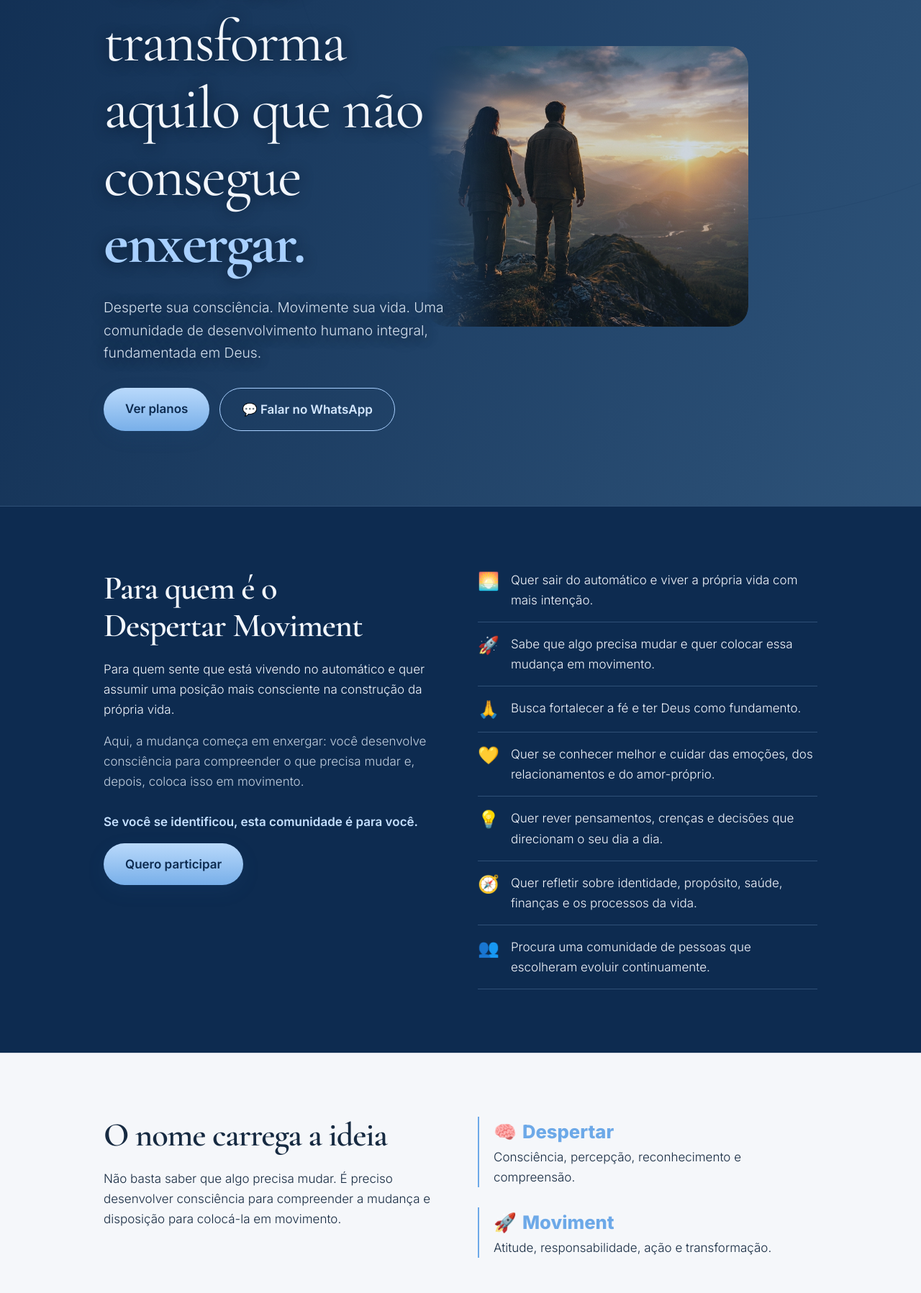
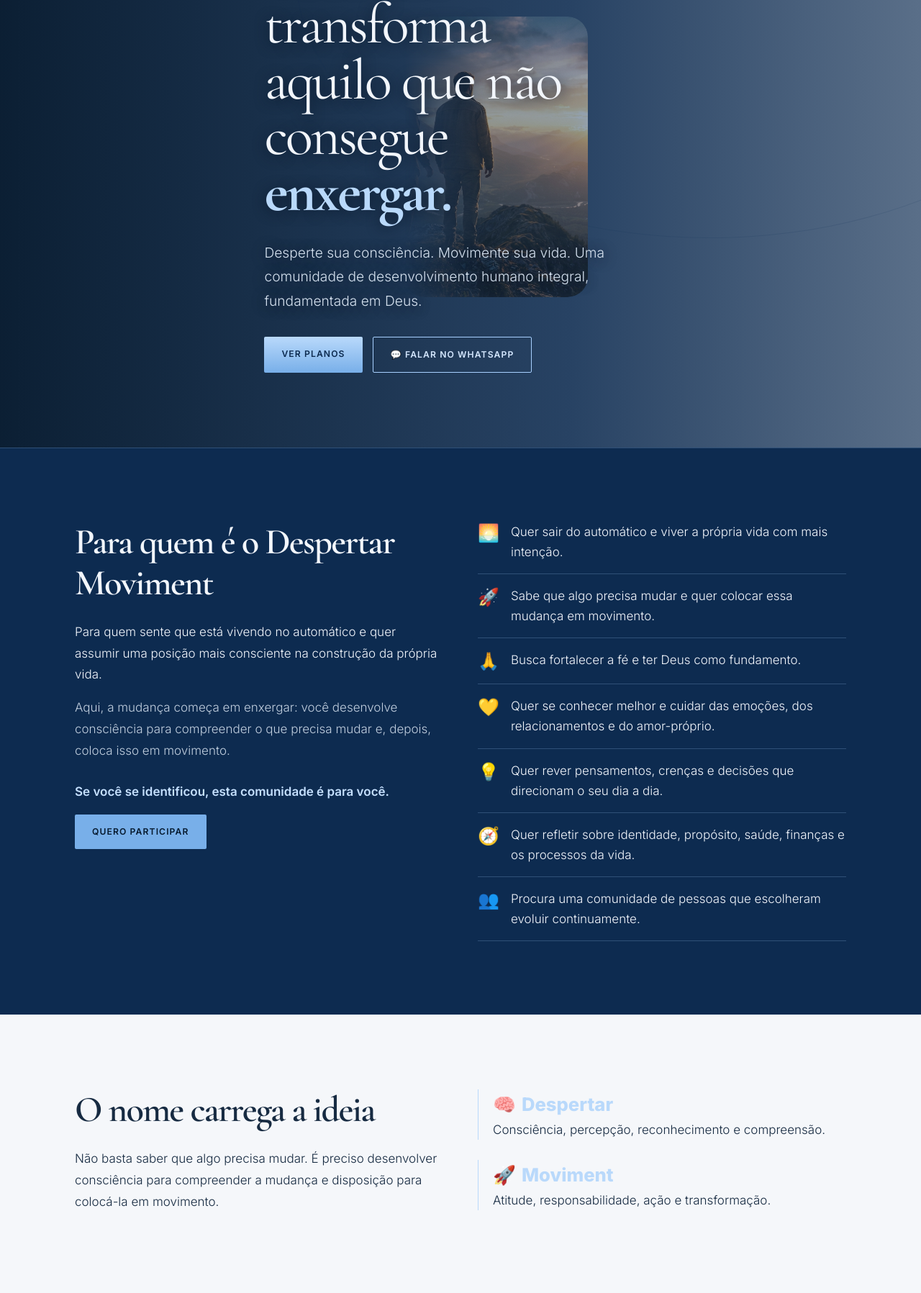
Before and after one commit to despertarmovementbrasil-svg/despetarmovement, a plain HTML site: page index.html in a window 1280 px wide. Shown: the part 243-2040 px from the top of the page at 72% size. Drawn offline with nearby package versions, Linux system fonts and the light colour scheme.

Commit message:
Modelar landing page com padrão editorial inspirado no Clax Club

```diff
--- a/index.html
+++ b/index.html
@@ -160,6 +160,22 @@ footer{background:#0d2b50;color:#c0cede;border-color:rgba(168,208,255,.22)}
 .btn.ghost{background:transparent;color:var(--gold2);border-color:var(--gold2)}
 @media(max-width:760px){main>section:nth-of-type(even):not(.hero):not(.statement):not(.final){background:#0d2b50}}
 
+/* Modelagem editorial inspirada na referência Clax Club — identidade Despertar */
+:root{--navy:#0d2b50;--navy-deep:#071b30;--paper:#f2f0e7;--ink:#172b42;--accent:#78afe9;--accent-light:#b9d9fb}
+section{padding:clamp(68px,8vw,112px) 0}.wrap{max-width:1120px}
+h1,h2,h3{letter-spacing:-.035em}h2{max-width:22ch;font-size:clamp(2rem,4vw,3.15rem);margin-bottom:26px}p{line-height:1.75}
+.btn{border-radius:2px;text-transform:uppercase;letter-spacing:.09em;font-size:.76rem;padding:14px 24px;box-shadow:none;background:var(--accent);color:var(--navy-deep);transition:transform .2s,filter .2s}.btn:hover{transform:translateY(-2px);filter:brightness(1.08)}
+.btn.ghost{border-radius:2px;border-color:var(--accent);color:var(--accent);background:transparent}
+header.top{background:rgba(7,27,48,.96);border-color:rgba(185,217,251,.15)}.brand{letter-spacing:.12em;font-size:.9rem}.brand span{color:var(--accent)}
+.hero{min-height:520px;display:flex;align-items:center;background:linear-gradient(90deg,rgba(7,27,48,.98),rgba(13,43,80,.88) 62%,rgba(13,43,80,.65))}.hero h1{max-width:13ch;font-size:clamp(2.8rem,6.2vw,5.4rem);line-height:.98}.hero h1 b{color:var(--accent-light)}.hero-image{opacity:.5;mask-image:linear-gradient(90deg,transparent,#000 45%)}
+main>section:nth-of-type(2),main>section:nth-of-type(6),main>section:nth-of-type(9),main>section:nth-of-type(11){background:var(--paper);color:var(--ink);--cream:var(--ink);--mute:#647386;--line:rgba(23,43,66,.15);--gold:#477fb9;--gold2:#477fb9;--blue:#477fb9}
+main>section:nth-of-type(3),main>section:nth-of-type(5),main>section:nth-of-type(7),main>section:nth-of-type(10){background:var(--navy-deep);color:#f2f6fc;--cream:#f2f6fc;--mute:#b9c9da;--line:rgba(185,217,251,.17);--gold:var(--accent-light);--gold2:var(--accent-light);--blue:var(--accent)}
+main>section:nth-of-type(4),main>section:nth-of-type(8){background:var(--navy);color:#f2f6fc;--cream:#f2f6fc;--mute:#c0cede;--line:rgba(185,217,251,.2);--gold:var(--accent-light);--gold2:var(--accent-light);--blue:var(--accent)}
+.pillars{border-radius:3px}.pillars div{border-radius:0}.pillars h3{font-size:1.45rem}.word{border-left-width:1px}
+.plan{border-radius:3px;border-color:var(--line);background:rgba(13,43,80,.025)}.plan.best{border:1px solid var(--blue);background:rgba(109,169,232,.12)}.plan .btn{margin-top:10px}.save{border-radius:2px}
+details{padding:20px 0}summary{font-family:"Cormorant Garamond",Georgia,serif;font-size:1.25rem}.gallery{gap:16px}.gallery figure{border-radius:3px}.gallery img{height:270px}
+.statement blockquote{font-family:"Cormorant Garamond",Georgia,serif;font-weight:500}.final{background:var(--paper)}footer{background:var(--navy-deep)}
+@media(max-width:760px){.hero{min-height:0}.hero h1{font-size:clamp(2.7rem,12vw,4rem)}.gallery img{height:220px}.btn{padding:13px 18px}}
 </style>
 </head>
 <body>
```
